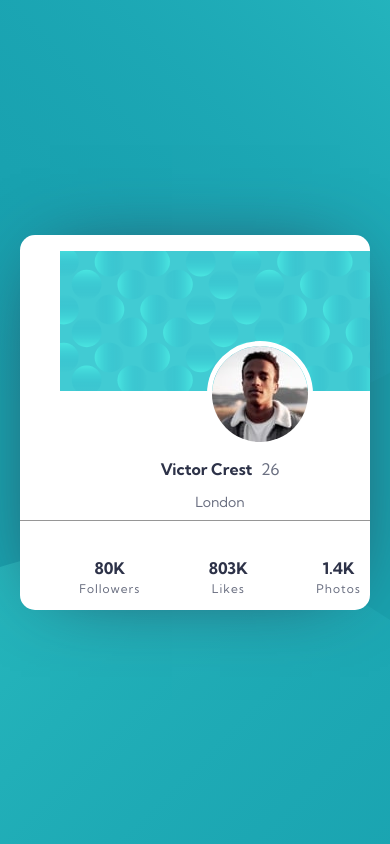
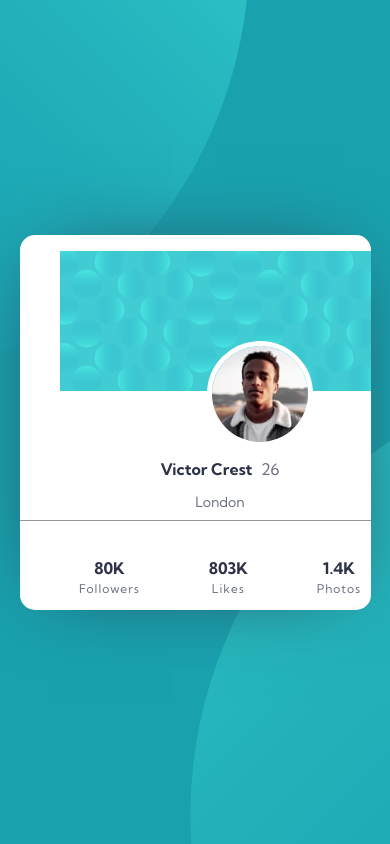
Before and after one commit to MarcoPozo/ProfileCardComponent, a plain HTML site: page index.html in a window 390 px wide. Drawn offline with nearby package versions, Linux system fonts and the light colour scheme.

Commit message:
Se realizo el diseño responsive de la pagina

```diff
--- a/css/style.css
+++ b/css/style.css
@@ -172,3 +172,23 @@ img {
   letter-spacing: 1px;
   color: var(--Dark-grayish-blue);
 }
+
+@media screen and (max-width: 765px) {
+  .principal__circle--top {
+    top: -500px;
+    left: -650px;
+  }
+
+  .principal__circle--bottom {
+    bottom: -420px;
+    right: -700px;
+  }
+}
+
+@media screen and (max-width: 395px){
+
+  .card{
+    width: 90%;
+  }
+
+}
```
